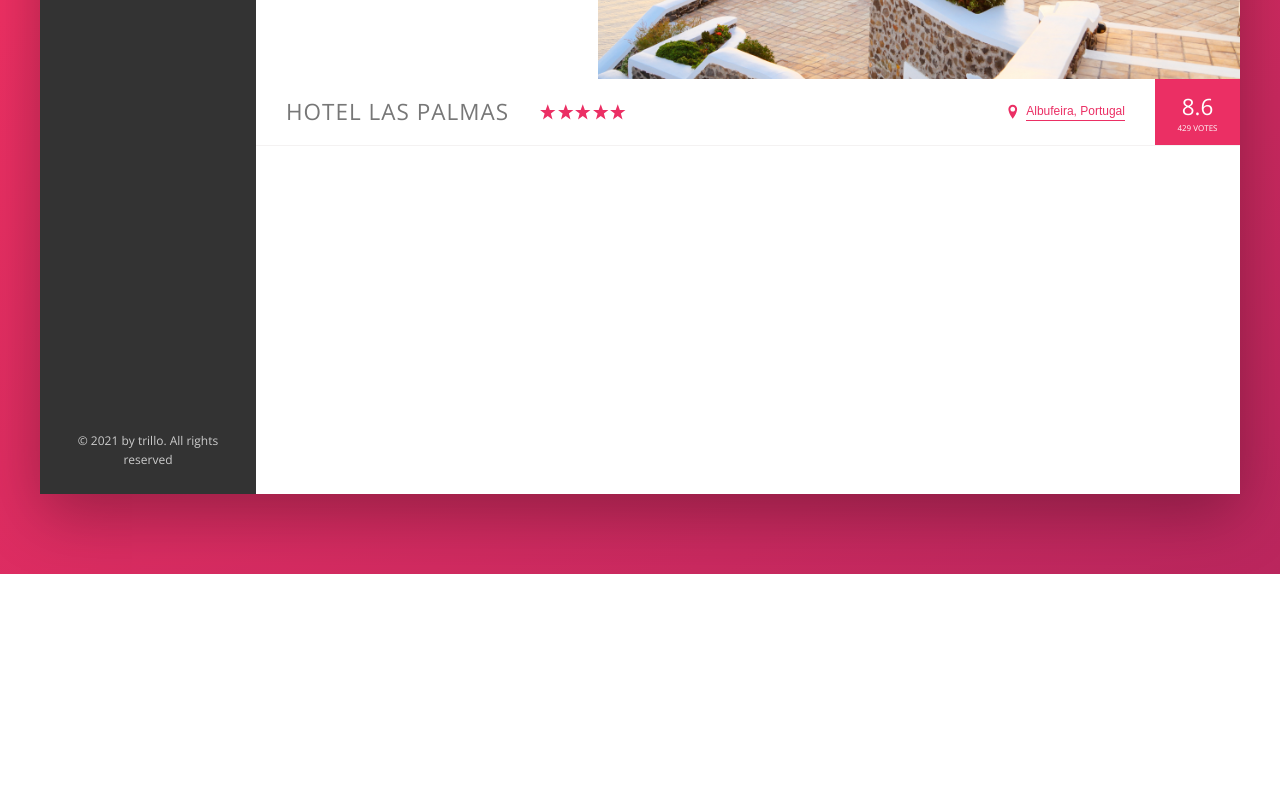
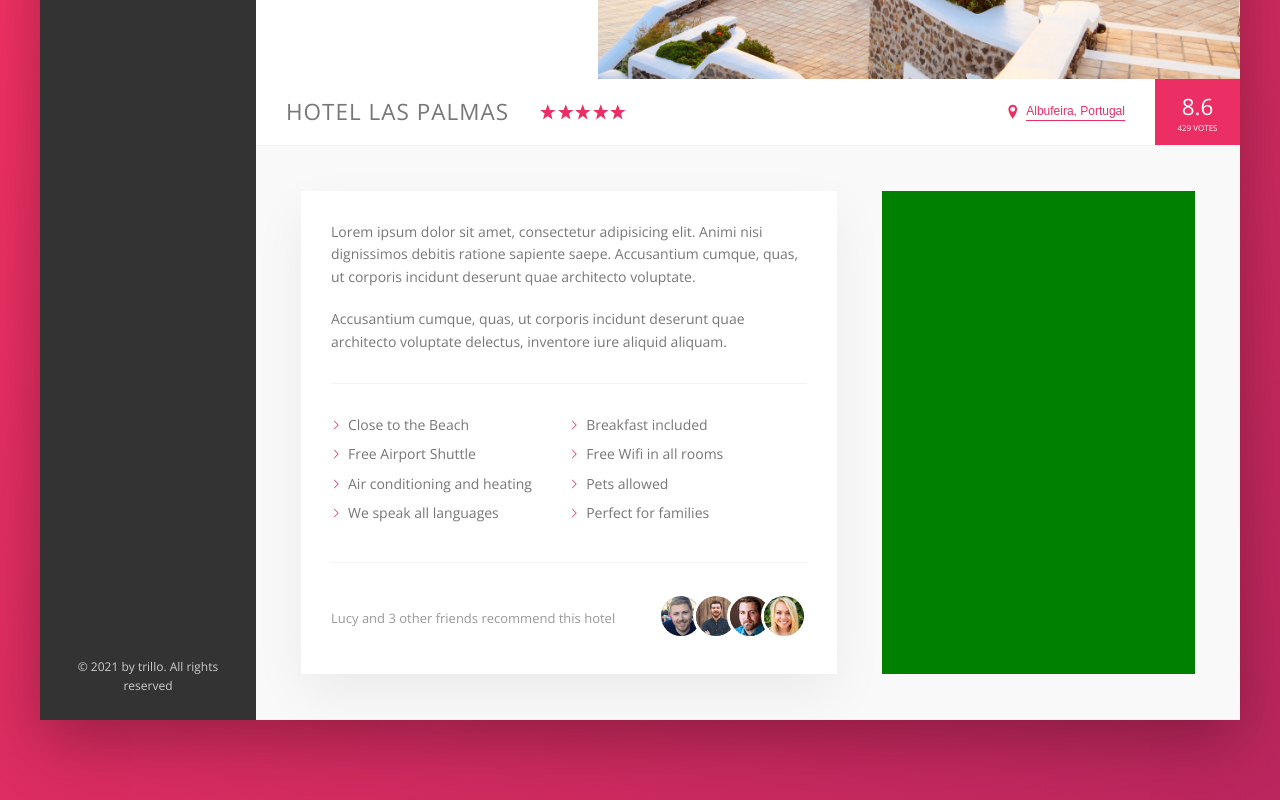
Before and after one commit to IronAdministrator/trillo_app-ui, a website: page index.html in a window 1280 px wide. Shown: the part 456-1256 px from the top of the page. Before the commit the page ends 1030 px from the top, so only its background shows below. Drawn offline with nearby package versions, Linux system fonts and the light colour scheme.

Commit message:
complete overview and recommend sections

```diff
--- a/index.html
+++ b/index.html
@@ -155,6 +155,60 @@
               <div class="overview__rating-count">429 votes</div>
             </div>
           </div>
+          <!----------------------------- DETAIL --------------------------------->
+          <div class="detail">
+            <div class="description">
+              <p class="paragraph">
+                Lorem ipsum dolor sit amet, consectetur adipisicing elit. Animi
+                nisi dignissimos debitis ratione sapiente saepe. Accusantium
+                cumque, quas, ut corporis incidunt deserunt quae architecto
+                voluptate.
+              </p>
+              <p class="paragraph">
+                Accusantium cumque, quas, ut corporis incidunt deserunt quae
+                architecto voluptate delectus, inventore iure aliquid aliquam.
+              </p>
+              <ul class="list">
+                <li class="list__item">Close to the Beach</li>
+                <li class="list__item">Breakfast included</li>
+                <li class="list__item">Free Airport Shuttle</li>
+                <li class="list__item">Free Wifi in all rooms</li>
+                <li class="list__item">Air conditioning and heating</li>
+                <li class="list__item">Pets allowed</li>
+                <li class="list__item">We speak all languages</li>
+                <li class="list__item">Perfect for families</li>
+              </ul>
+
+              <div class="recommend">
+                <p class="recommend__count">
+                  Lucy and 3 other friends recommend this hotel
+                </p>
+                <div class="recommend__friends">
+                  <img
+                    src="img/user-3.jpg"
+                    alt="Friend-1"
+                    class="recommend__photo"
+                  />
+                  <img
+                    src="img/user-4.jpg"
+                    alt="Friend-2"
+                    class="recommend__photo"
+                  />
+                  <img
+                    src="img/user-5.jpg"
+                    alt="Friend-3"
+                    class="recommend__photo"
+                  />
+                  <img
+                    src="img/user-6.jpg"
+                    alt="Friend-4"
+                    class="recommend__photo"
+                  />
+                </div>
+              </div>
+            </div>
+            <div class="user-reviews"></div>
+          </div>
         </main>
       </div>
     </div>
--- a/sass/_base.scss
+++ b/sass/_base.scss
@@ -1,21 +1,3 @@
-/*
-COLORS
-
-Primary: #eb2f64
-Primary light: #FF3366
-Primary dark: #BA265D
-
-Grey light 1: #faf9f9
-Grey light 2: #f4f2f2
-Grey light 3: #f0eeee
-Grey light 4: #ccc
-
-Grey dark 1: #333
-Grey dark 2: #777
-Grey dark 3: #999
-
-*/
-
 :root {
   --color-primary: #eb2f64;
   --color-primary-light: #ff3366;
@@ -32,6 +14,10 @@ Grey dark 3: #999
 
   //SHADOWS
   --shadow-dark: 0 2rem 6rem rgba(0, 0, 0, 0.3);
+  --shadow-light: 0 2rem 5rem rgba(0, 0, 0, 0.06);
+
+  //ABSTRACTS
+  --line: 0.1rem solid var(--color-grey-light-2);
 }
 
 * {
--- a/sass/_components.scss
+++ b/sass/_components.scss
@@ -195,7 +195,7 @@
 .overview {
   display: flex;
   align-items: center;
-  border-bottom: 0.1rem solid var(--color-grey-light-2);
+  border-bottom: var(--line);
 
   &__heading {
     font-size: 2.25rem;
@@ -290,3 +290,74 @@
     box-shadow: none;
   }
 }
+
+////////////////PARAGRAPH//////////////
+.paragraph {
+  &:not(:last-of-type) {
+    margin-bottom: 2rem;
+  }
+}
+
+////////////////LIST//////////////
+.list {
+  list-style: none;
+  margin: 3rem 0;
+  padding: 3rem 0;
+  border-top: var(--line);
+  border-bottom: var(--line);
+
+  display: flex;
+  flex-wrap: wrap;
+
+  &__item {
+    flex: 0 0 50%;
+    margin-bottom: 0.7rem;
+  }
+
+  &__item::before {
+    content: "";
+    display: inline-block;
+    height: 1rem;
+    width: 1rem;
+    margin-right: 0.7rem;
+
+    //////old browsers////////
+    //background-image: url(../img/chevron-thin-right.svg);
+    //background-size: cover;
+
+    ///////new browsers = using MASKS////////
+    background-color: var(--color-primary);
+    -webkit-mask-image: url(../img/chevron-thin-right.svg);
+    -webkit-mask-size: cover;
+    mask-image: url(../img/chevron-thin-right.svg);
+    mask-size: cover;
+  }
+}
+
+////////////////RECOMMEND//////////////
+.recommend {
+  font-size: 1.3rem;
+  color: var(--color-grey-dark-3);
+
+  display: flex;
+  align-items: center;
+
+  &__count {
+    margin-right: auto;
+  }
+
+  &__friends {
+  }
+
+  &__photo {
+    box-sizing: content-box; //or delete box-sizing and add 3px/0.3rem to height & width in order to compensate border: 0.3rem
+    height: 4rem;
+    width: 4rem;
+    border-radius: 50%;
+    border: 0.3rem solid #fff;
+
+    &:not(:last-child) {
+      margin-right: -1.5rem;
+    }
+  }
+}
--- a/sass/_layout.scss
+++ b/sass/_layout.scss
@@ -10,7 +10,7 @@
   font-size: 1.4rem;
   height: 7rem;
   background-color: #fff;
-  border-bottom: 0.1rem solid var(--color-grey-light-2);
+  border-bottom: var(--line);
 
   display: flex;
   justify-content: space-between;
@@ -33,11 +33,26 @@
 
 .hotel-view {
   background-color: #fff;
-
-  //test
-
-  height: 80rem;
-  //text
-
   flex: 1;
 }
+
+.detail {
+  display: flex;
+  padding: 4.5rem;
+  background-color: var(--color-grey-light-1);
+  border-bottom: var(--line);
+}
+
+.description {
+  font-size: 1.4rem;
+  background-color: #fff;
+  box-shadow: var(--shadow-light);
+  padding: 3rem;
+  flex: 0 0 60%;
+  margin-right: 4.5rem;
+}
+
+.user-reviews {
+  background-color: green;
+  flex: 1;
+}
```
Also changed, not shown: css/style.css.
